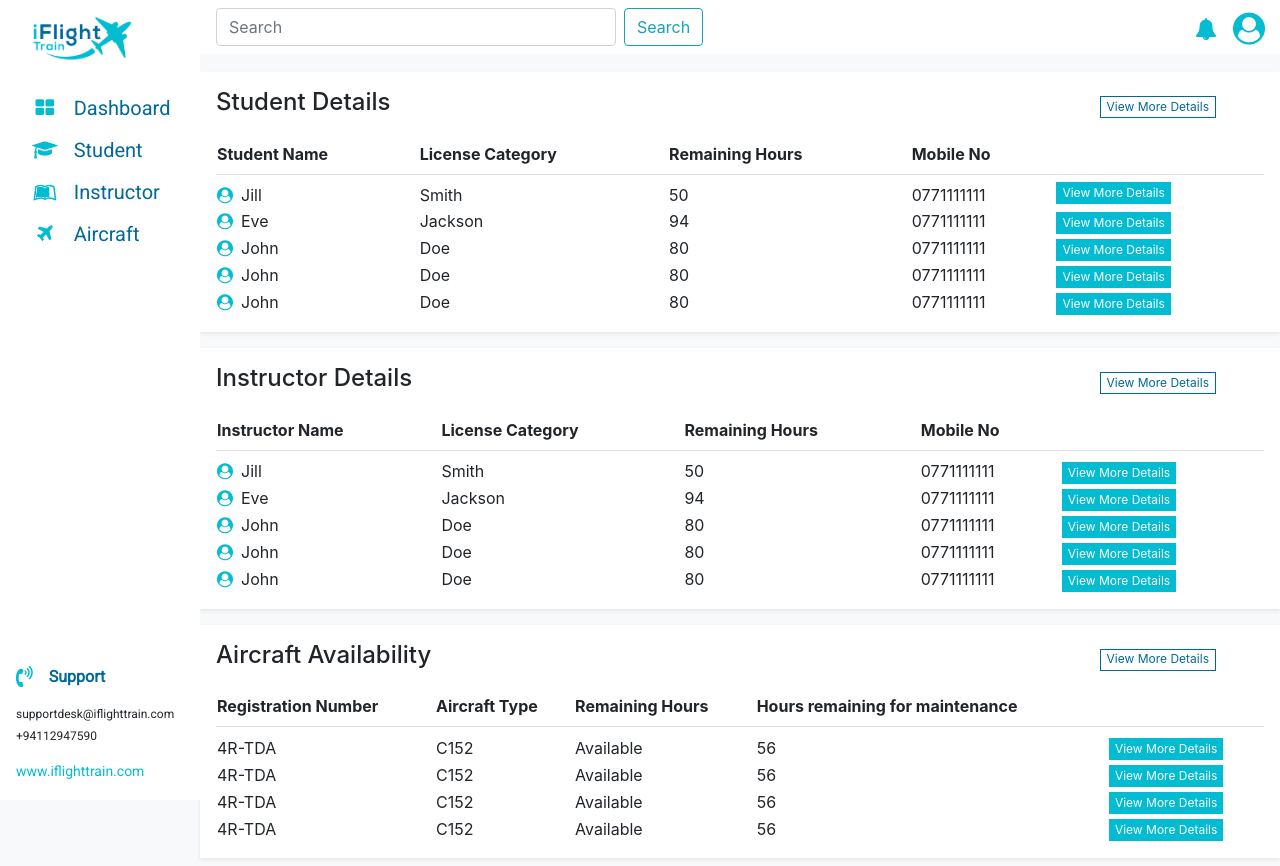
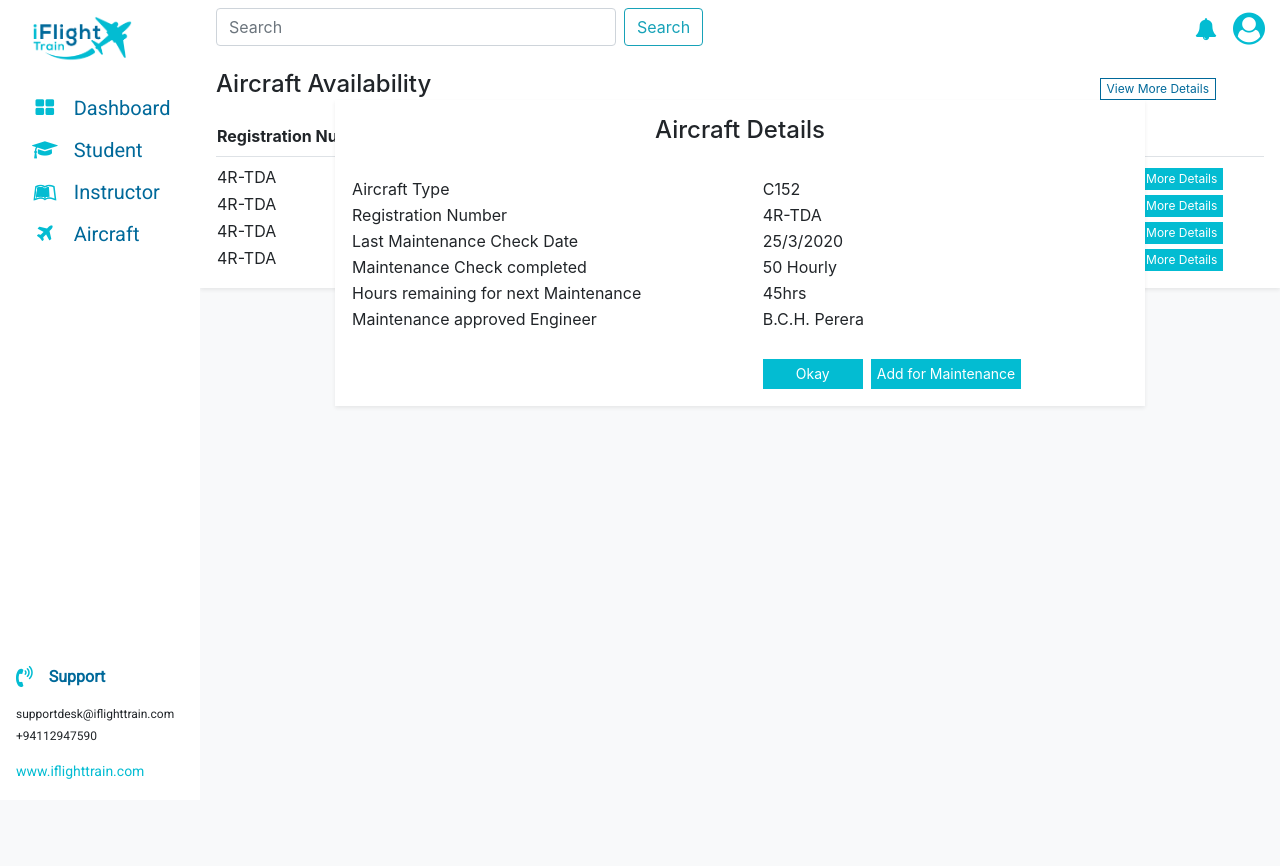
Before and after one commit to ImeshaMendis/flying-school-app, an Angular app: page / in a window 1280 px wide. After the commit the page ends 800 px from the top, so only its background shows below. Built offline with nearby package versions, Linux system fonts and the light colour scheme.

Commit message:
Version 2

```diff
--- a/src/app/aircrafts/aircrafts.component.html
+++ b/src/app/aircrafts/aircrafts.component.html
@@ -12,6 +12,26 @@
     background-color: white;
     color: #00699a;
     border: 1px solid #00699a;
+  }
+
+  button.okay{
+    height: 30px;
+    width: 100px;
+    font-size: 14px;
+  }
+
+  button.bt2{
+    height: 30px;
+    font-size: 14px;
+  }
+
+  .container.pop-up{
+    position: absolute;
+    margin-left: auto;
+    margin-right: auto;
+    left: 0;
+    right: 0;
+    top: 100px;
   }
 </style>
 
@@ -55,3 +75,41 @@
 
       </table>
     </div>
+
+<div class="container shadow-sm bg-white p-3 w-75 pop-up">
+  <h4 class="text-center pb-3">Aircraft Details</h4>
+  <table style="width:100%">
+    <tr>
+      <td class="pt-2">Aircraft Type</td>
+      <td  class="pt-2">C152</td>
+    </tr>
+    <tr>
+      <td>Registration Number</td>
+      <td>4R-TDA</td>
+    </tr>
+    <tr>
+      <td>Last Maintenance Check Date</td>
+      <td>25/3/2020</td>
+    </tr>
+    <tr>
+      <td>Maintenance Check completed</td>
+      <td>50 Hourly</td>
+    </tr>
+    <tr>
+      <td>Hours remaining for next Maintenance</td>
+      <td>45hrs</td>
+    </tr>
+    <tr>
+      <td>Maintenance approved Engineer</td>
+      <td>B.C.H. Perera</td>
+    </tr>
+    <tr>
+      <td>&nbsp;</td>
+      <td>&nbsp;</td>
+    </tr>
+    <tr>
+      <td>&nbsp;</td>
+      <td><button class="okay" type="button" onclick="alert('')">Okay</button><button class="bt2 ml-2" type="button" onclick="alert('')">Add for Maintenance</button></td>
+    </tr>
+  </table>
+</div>
--- a/src/app/app.component.html
+++ b/src/app/app.component.html
@@ -9,6 +9,10 @@
     float: right;
   }
 
+  .section3{
+    padding-top: 5%;
+  }
+
 </style>
 
 <div class="section1">
@@ -16,7 +20,12 @@
 </div>
 <div class="section2">
   <app-header></app-header>
-  <app-dashboard></app-dashboard>
+  <div class="section3">
+<!--    <app-dashboard></app-dashboard>-->
+<!--    <app-student></app-student>-->
+<!--    <app-instructor></app-instructor>-->
+    <app-aircrafts></app-aircrafts>
+  </div>
 </div>
 
 <!--<app-login></app-login>-->
--- a/src/app/dashboard/dashboard.component.html
+++ b/src/app/dashboard/dashboard.component.html
@@ -1,4 +1,4 @@
-<div class="py-2 mt-5">
+<div class="py-2">
   <app-student></app-student>
 </div>
 <div class="py-2">
--- a/src/app/instructor/instructor.component.html
+++ b/src/app/instructor/instructor.component.html
@@ -1,6 +1,10 @@
 <style>
   .color-blue{
     color: #03bcd2;
+  }
+
+  .color-dark-blue{
+    color: #00699a;
   }
 
   button{
@@ -16,6 +20,21 @@
     background-color: white;
     color: #00699a;
     border: 1px solid #00699a;
+  }
+
+  button.okay{
+    height: 30px;
+    width: 100px;
+    font-size: 14px;
+  }
+
+  .container.pop-up{
+    position: absolute;
+    margin-left: auto;
+    margin-right: auto;
+    left: 0;
+    right: 0;
+    top: 100px;
   }
 </style>
 
@@ -65,3 +84,69 @@
         </tr>
       </table>
     </div>
+
+<div class="container shadow-sm bg-white p-3 w-75 pop-up">
+  <h4 class="text-center pb-3">Instructor Details</h4>
+  <table style="width:100%">
+    <tr>
+      <td class="pt-2">Name</td>
+      <td  class="pt-2">Agampodi Anuruddi Imesha Mendis</td>
+    </tr>
+    <tr>
+      <td>Date Of Birth</td>
+      <td>1994-01-16</td>
+    </tr>
+    <tr>
+      <td>Age</td>
+      <td>26 yrs</td>
+    </tr>
+    <tr>
+      <td>Licence No.</td>
+      <td>PPL/A/932</td>
+    </tr>
+    <tr>
+      <td>NIC No.</td>
+      <td>199451601833</td>
+    </tr>
+    <tr>
+      <td>Mobile Number</td>
+      <td>0777072663</td>
+    </tr>
+    <tr>
+      <td>Emergency contact No</td>
+      <td>0773632800</td>
+    </tr>
+    <tr>
+      <td>Flying Hours completed</td>
+      <td>200hrs</td>
+    </tr>
+    <tr>
+      <td>Next PPC check</td>
+      <td>650hrs</td>
+    </tr>
+    <tr>
+      <td>Reporting Person</td>
+      <td>Cpt. Ted Murphy</td>
+    </tr>
+    <tr>
+      <td>License Expiration date</td>
+      <td>20/11/2020</td>
+    </tr>
+    <tr>
+      <td>NIB Clearance Expiration</td>
+      <td>12/08/2020</td>
+    </tr>
+    <tr>
+      <td>No. of Students Assigned</td>
+      <td>5</td>
+    </tr>
+    <tr>
+      <td>&nbsp;</td>
+      <td>&nbsp;</td>
+    </tr>
+    <tr>
+      <td><i class="fa fa-users color-dark-blue pr-2" aria-hidden="true"></i><u>View Assigned Student details</u></td>
+      <td><button class="okay" type="button" onclick="alert('')">Okay</button></td>
+    </tr>
+  </table>
+</div>
--- a/src/app/student/student.component.html
+++ b/src/app/student/student.component.html
@@ -1,6 +1,16 @@
 <style>
   .color-blue{
     color: #03bcd2;
+  }
+
+  .color-dark-blue{
+    color: #00699a;
+  }
+
+  button.okay{
+    height: 30px;
+    width: 100px;
+    font-size: 14px;
   }
 
   button{
@@ -17,9 +27,19 @@
     color: #00699a;
     border: 1px solid #00699a;
   }
+
+  .container.pop-up{
+    position: absolute;
+    margin-left: auto;
+    margin-right: auto;
+    left: 0;
+    right: 0;
+    top: 100px;
+
+  }
 </style>
 
-<div class="container shadow-sm bg-white p-3 mt-3">
+<div class="container shadow-sm bg-white p-3">
   <h4 class="pb-3">Student Details<button class="mr-5 mt-2" type="button" onclick="alert('')">View More Details</button></h4>
       <table style="width:100%">
         <tr class="border-bottom pb-3">
@@ -65,3 +85,73 @@
         </tr>
       </table>
     </div>
+
+<div class="container shadow-sm bg-white p-3 w-75 pop-up">
+  <h4 class="text-center pb-3">Student Details</h4>
+  <table style="width:100%">
+    <tr>
+      <td class="pt-2">Name</td>
+      <td  class="pt-2">Agampodi Anuruddi Imesha Mendis</td>
+    </tr>
+    <tr>
+      <td>Date Of Birth</td>
+      <td>1994-01-16</td>
+    </tr>
+    <tr>
+      <td>Age</td>
+      <td>26 yrs</td>
+    </tr>
+    <tr>
+      <td>Licence No.</td>
+      <td>PPL/A/932</td>
+    </tr>
+    <tr>
+      <td>NIC No.</td>
+      <td>199451601833</td>
+    </tr>
+    <tr>
+      <td>Mobile Number</td>
+      <td>0777072663</td>
+    </tr>
+    <tr>
+      <td>Emergency contact No</td>
+      <td>0773632800</td>
+    </tr>
+    <tr>
+      <td>Flying Hours completed</td>
+      <td>200hrs</td>
+    </tr>
+    <tr>
+      <td>Available Flying hours</td>
+      <td>5hrs<i class="fa fa-plus-circle color-dark-blue px-2" aria-hidden="true"></i><u>Add More hours</u></td>
+    </tr>
+    <tr>
+      <td>Assigned Instructor</td>
+      <td>Mr. Travis Fuhrmann<i class="fa fa-pencil-square-o color-dark-blue px-2" aria-hidden="true"></i><u>Change Instructor</u></td>
+    </tr>
+    <tr>
+      <td>Ground School</td>
+      <td>-</td>
+    </tr>
+    <tr>
+      <td>License Expiration date</td>
+      <td>20/11/2020</td>
+    </tr>
+    <tr>
+      <td>NIB Clearance Expiration</td>
+      <td>12/08/2020</td>
+    </tr>
+    <tr>
+      <td>&nbsp;</td>
+      <td>&nbsp;</td>
+    </tr>
+    <tr>
+      <td><i class="fa fa-file color-dark-blue pr-2" aria-hidden="true"></i><u>View Student Progress Report</u></td>
+      <td><button class="okay" type="button" onclick="alert('')">Okay</button></td>
+    </tr>
+    <tr>
+      <td><i class="fa fa-leanpub fa-fw color-dark-blue pr-2" aria-hidden="true"></i><u>View Pending Lessons</u></td>
+      <td></td>
+    </tr>
+  </table>
+</div>
```
